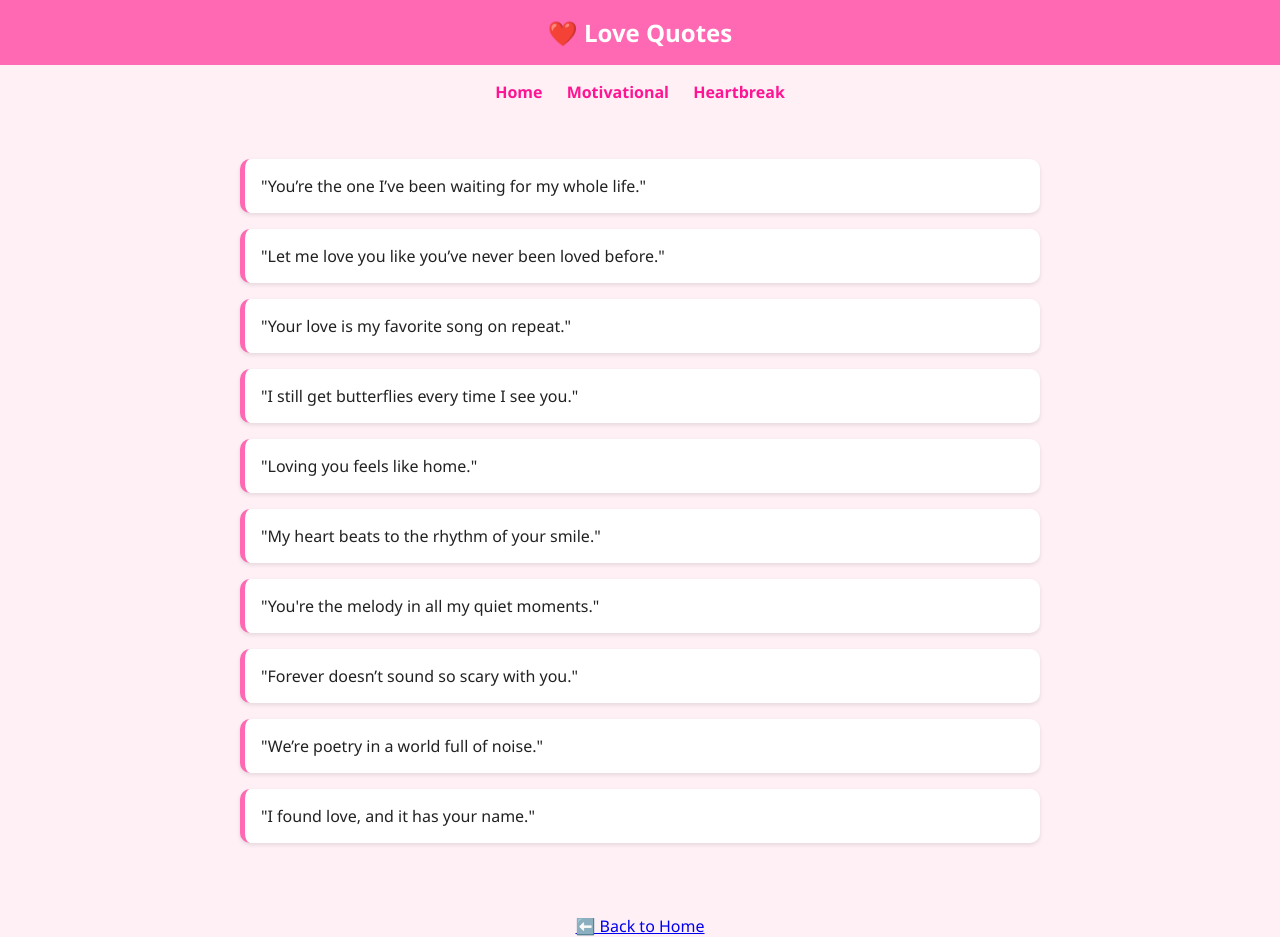
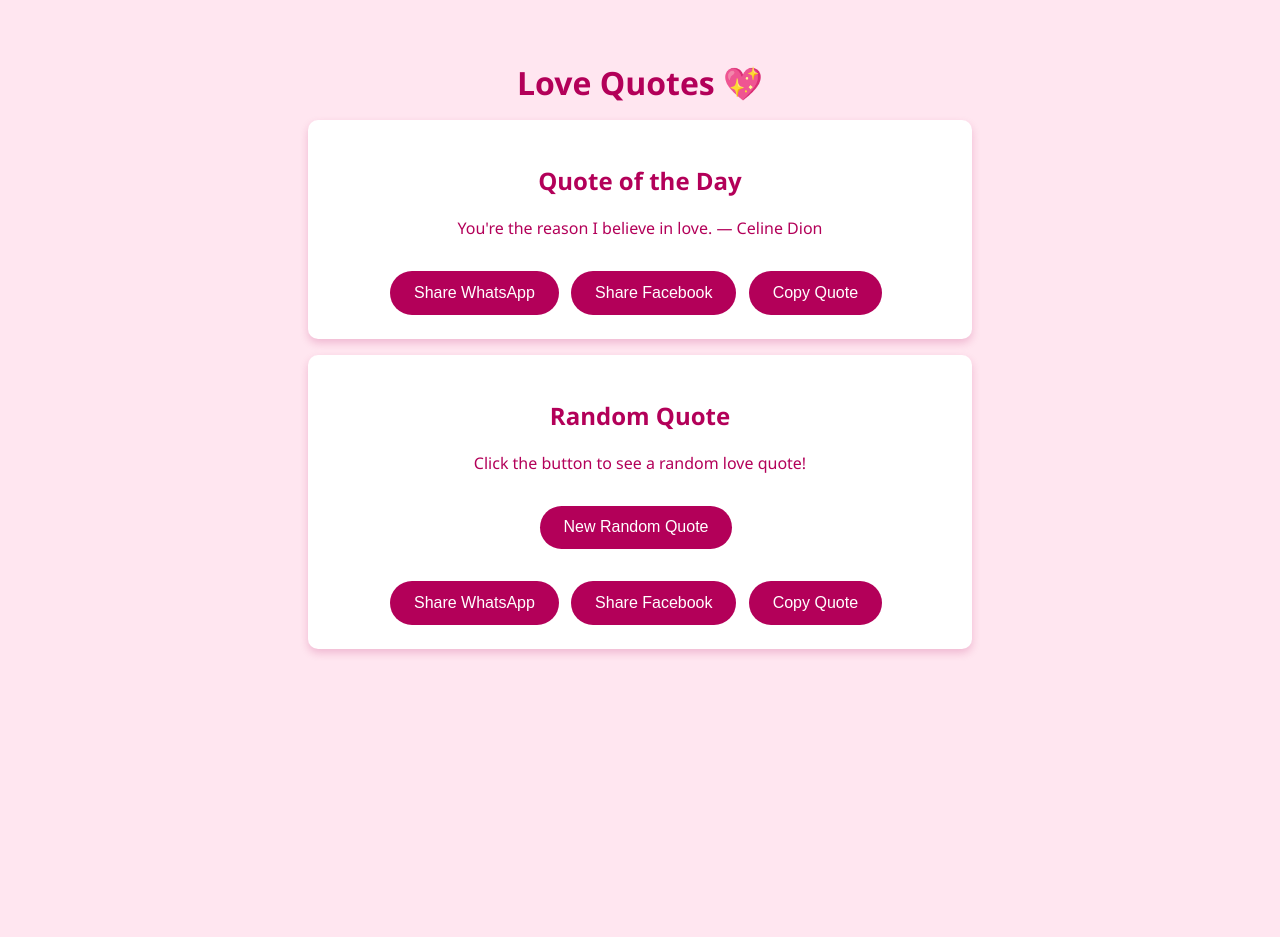
Before and after one commit to Carrew/Status-and-Music-Quotes-, a plain HTML site: page love.html in a window 1280 px wide. After the commit the page ends 800 px from the top, so only its background shows below. Drawn offline with Linux system fonts and the light colour scheme.

Commit message:
Update love.html

```diff
--- a/love.html
+++ b/love.html
@@ -2,81 +2,198 @@
 <html lang="en">
 <head>
 <meta charset="UTF-8" />
-  <meta name="viewport" content="width=device-width, initial-scale=1.0"/>
-  <title>Love Quotes - Status and Music Quotes</title>
+<meta name="viewport" content="width=device-width, initial-scale=1" />
+<title>Love Quotes - Carrew's Quotes</title>
 <style>
   body {
-      font-family: 'Segoe UI', sans-serif;
-      background-color: #fff0f5;
-      margin: 0;
-      padding: 0;
-      color: #222;
+    font-family: 'Segoe UI', Tahoma, Geneva, Verdana, sans-serif;
+    background: #ffe6f0;
+    color: #b30059;
+    text-align: center;
+    padding: 2rem;
   }
-    header {
-      background-color: #ff69b4;
-      padding: 1rem;
-      text-align: center;
+  h1 {
+    margin-bottom: 0.2rem;
+  }
+  .quote-box {
+    background: white;
+    padding: 1.5rem 2rem;
+    margin: 1rem auto;
+    border-radius: 10px;
+    max-width: 600px;
+    box-shadow: 0 4px 8px rgba(179,0,89,0.2);
+  }
+  button, .share-btn {
+    background: #b30059;
     color: white;
-      font-size: 1.5rem;
-      font-weight: bold;
+    border: none;
+    padding: 0.8rem 1.5rem;
+    border-radius: 25px;
+    cursor: pointer;
+    font-size: 1rem;
+    margin-top: 1rem;
+    margin-right: 0.5rem;
+    transition: background 0.3s ease;
   }
-    .container {
-      padding: 1.5rem;
-      max-width: 800px;
-      margin: auto;
+  button:hover, .share-btn:hover {
+    background: #d60073;
   }
-    .quote {
-      background-color: white;
-      padding: 1rem;
-      margin: 1rem 0;
-      border-left: 5px solid #ff69b4;
-      border-radius: 10px;
-      box-shadow: 0 2px 4px rgba(0,0,0,0.1);
-    }
-    .quote:hover {
-      background-color: #ffe0ec;
-    }
-    nav {
-      background-color: #fff0f5;
-      text-align: center;
-      padding: 1rem;
-    }
-    nav a {
-      margin: 0 10px;
-      text-decoration: none;
-      color: #ff1493;
-      font-weight: bold;
-    }
-    .back {
-      margin-top: 2rem;
-      text-align: center;
+  .share-buttons {
+    margin-top: 1rem;
   }
 </style>
 </head>
 <body>
-  <header>❤️ Love Quotes</header>
 
-  <nav>
-    <a href="index.html">Home</a>
-    <a href="motivational.html">Motivational</a>
-    <a href="heartbreak.html">Heartbreak</a>
-  </nav>
+<h1>Love Quotes 💖</h1>
 
-  <div class="container">
-    <div class="quote">"You’re the one I’ve been waiting for my whole life."</div>
-    <div class="quote">"Let me love you like you’ve never been loved before."</div>
-    <div class="quote">"Your love is my favorite song on repeat."</div>
-    <div class="quote">"I still get butterflies every time I see you."</div>
-    <div class="quote">"Loving you feels like home."</div>
-    <div class="quote">"My heart beats to the rhythm of your smile."</div>
-    <div class="quote">"You're the melody in all my quiet moments."</div>
-    <div class="quote">"Forever doesn’t sound so scary with you."</div>
-    <div class="quote">"We’re poetry in a world full of noise."</div>
-    <div class="quote">"I found love, and it has your name."</div>
+<div class="quote-box" id="quoteOfDayBox">
+  <h2>Quote of the Day</h2>
+  <p id="quoteOfDay">Loading...</p>
+  <div class="share-buttons">
+    <button class="share-btn" id="shareWhatsApp">Share WhatsApp</button>
+    <button class="share-btn" id="shareFacebook">Share Facebook</button>
+    <button class="share-btn" id="copyQuote">Copy Quote</button>
+  </div>
 </div>
 
-  <div class="back">
-    <a href="index.html">⬅️ Back to Home</a>
+<div class="quote-box">
+  <h2>Random Quote</h2>
+  <p id="randomQuote">Click the button to see a random love quote!</p>
+  <button id="randomBtn">New Random Quote</button>
+  <div class="share-buttons">
+    <button class="share-btn" id="shareWhatsAppRnd">Share WhatsApp</button>
+    <button class="share-btn" id="shareFacebookRnd">Share Facebook</button>
+    <button class="share-btn" id="copyQuoteRnd">Copy Quote</button>
   </div>
+</div>
+
+<script>
+  const loveQuotes = [
+    "You're my end and my beginning. — John Legend",
+    "Every moment with you is a dream come true. — Jason Mraz",
+    "I just want to hold you close. — The Beatles",
+    "You're the reason I believe in love. — Celine Dion",
+    "I’ll love you ‘til the stars go out. — Ed Sheeran",
+    "With you, I am home. — Lana Del Rey",
+    "You’re my heart’s only desire. — John Legend",
+    "You and me, we’re like a melody. — Bruno Mars",
+    "I fall in love a little more each day. — Shania Twain",
+    "Your touch is my favorite song. — Alicia Keys",
+    "I’m lost in the magic of you. — Taylor Swift",
+    "Our love story is my favorite. — Taylor Swift",
+    "You make my heart skip a beat. — Maroon 5",
+    "Forever and always, you’re mine. — Taylor Swift",
+    "I’m yours, no matter what. — Jason Mraz",
+    "You are my sunshine on the darkest days. — Rihanna",
+    "Our souls are intertwined forever. — Sam Smith",
+    "You’re my dream come true. — Beyoncé",
+    "I’d cross oceans just for you. — Ed Sheeran",
+    "Every kiss is a promise of forever. — Justin Bieber",
+    "You complete my heart. — Ariana Grande",
+    "Love like ours will never fade. — Shawn Mendes",
+    "I’m wrapped up in your love. — Whitney Houston",
+    "You’re my forever person. — Adele",
+    "Our love is written in the stars. — Coldplay",
+    "With you, life is beautiful. — Ed Sheeran",
+    "I’m addicted to your love. — The Weeknd",
+    "You light up my darkest nights. — Beyoncé",
+    "I choose you, and I’ll choose you over and over. — Sara Bareilles",
+    "Together, forever, you and me. — John Legend",
+    "I never want to stop making memories with you. — Pierre Jeanty",
+    "You’re the reason my heart beats. — Unknown",
+    "All that you are is all that I'll ever need. — Ed Sheeran",
+    "You are the best thing that’s ever been mine. — Taylor Swift",
+    "You’re the one I want to grow old with. — Unknown",
+    "I’m lost in your eyes. — Unknown",
+    "You make me better. — Unknown",
+    "You stole my heart, but I’ll let you keep it. — Unknown",
+    "With you, forever isn't long enough. — Unknown",
+    "You’re my favorite notification. — Unknown",
+    "Love is friendship set on fire. — Jeremy Taylor",
+    "You’re my happily ever after. — Unknown",
+    "Every love story is beautiful, but ours is my favorite. — Unknown",
+    "You had me at hello. — Jerry Maguire",
+    "Home is wherever I’m with you. — Edward Sharpe & The Magnetic Zeros",
+    "You’re my person. — Grey’s Anatomy",
+    "I want all of you, forever, you and me. — John Legend",
+    "You’re my sun on a cloudy day. — Unknown",
+    "I fell in love the way you fall asleep: slowly, and then all at once. — John Green",
+    "To love and be loved is to feel the sun from both sides. — David Viscott",
+    "I’m yours, no refunds. — Unknown"
+  ];
+
+  // Quote of the Day logic
+  function getQuoteOfDay() {
+    const today = new Date();
+    const dayNumber = today.getDate() + today.getMonth() * 31;
+    return loveQuotes[dayNumber % loveQuotes.length];
+  }
+
+  // Display Quote of the Day on page load
+  const quoteOfDayElement = document.getElementById('quoteOfDay');
+  quoteOfDayElement.textContent = getQuoteOfDay();
+
+  // Random Quote logic
+  const randomQuoteElement = document.getElementById('randomQuote');
+  const randomBtn = document.getElementById('randomBtn');
+
+  function getRandomQuote() {
+    const randomIndex = Math.floor(Math.random() * loveQuotes.length);
+    return loveQuotes[randomIndex];
+  }
+
+  randomBtn.addEventListener('click', () => {
+    randomQuoteElement.textContent = getRandomQuote();
+  });
+
+  // Share function helpers
+  function shareOnWhatsApp(text) {
+    const url = 'https://wa.me/?text=' + encodeURIComponent(text);
+    window.open(url, '_blank');
+  }
+
+  function shareOnFacebook(text) {
+    // Facebook sharer needs a URL, so we can share our page with quote in query param for demo:
+    const pageUrl = window.location.href.split('?')[0];
+    const shareUrl = `https://www.facebook.com/sharer/sharer.php?u=${encodeURIComponent(pageUrl)}&quote=${encodeURIComponent(text)}`;
+    window.open(shareUrl, '_blank');
+  }
+
+  function copyToClipboard(text) {
+    navigator.clipboard.writeText(text).then(() => {
+      alert('Quote copied to clipboard!');
+    }, () => {
+      alert('Failed to copy quote.');
+    });
+  }
+
+  // Event listeners for Quote of the Day shares
+  document.getElementById('shareWhatsApp').addEventListener('click', () => {
+    shareOnWhatsApp(quoteOfDayElement.textContent);
+  });
+
+  document.getElementById('shareFacebook').addEventListener('click', () => {
+    shareOnFacebook(quoteOfDayElement.textContent);
+  });
+
+  document.getElementById('copyQuote').addEventListener('click', () => {
+    copyToClipboard(quoteOfDayElement.textContent);
+  });
+
+  // Event listeners for Random Quote shares
+  document.getElementById('shareWhatsAppRnd').addEventListener('click', () => {
+    shareOnWhatsApp(randomQuoteElement.textContent);
+  });
+
+  document.getElementById('shareFacebookRnd').addEventListener('click', () => {
+    shareOnFacebook(randomQuoteElement.textContent);
+  });
+
+  document.getElementById('copyQuoteRnd').addEventListener('click', () => {
+    copyToClipboard(randomQuoteElement.textContent);
+  });
+</script>
+
 </body>
 </html>
```
Lines whose indentation alone changed are shown as unchanged.
